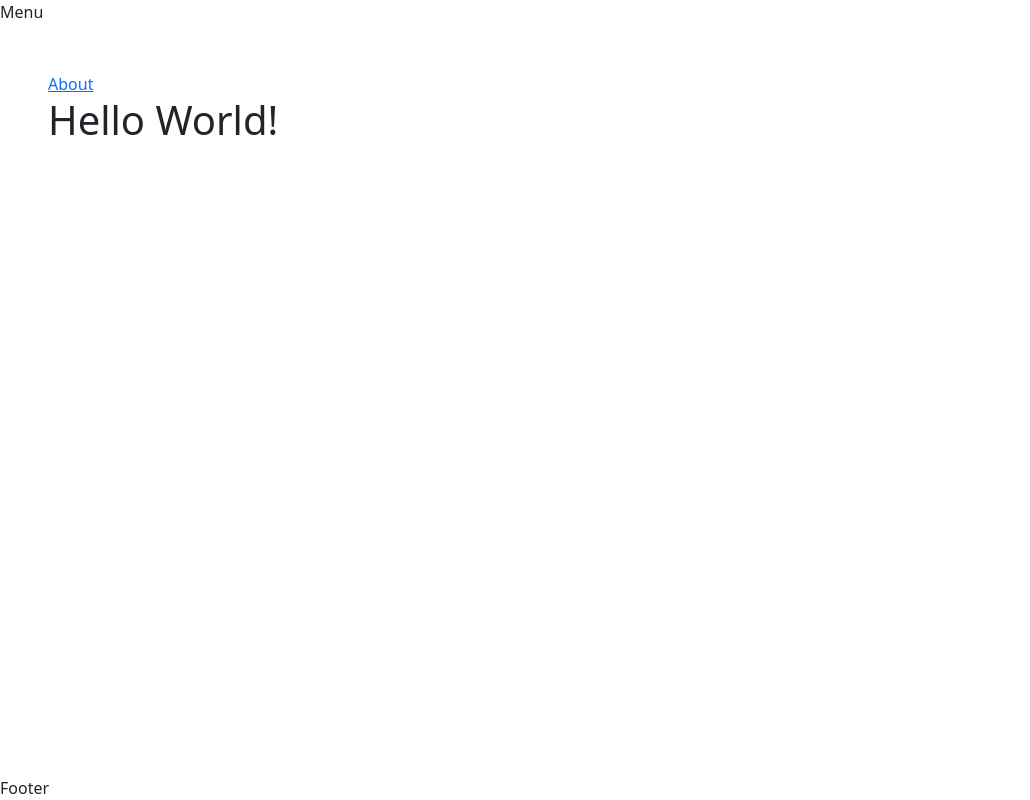
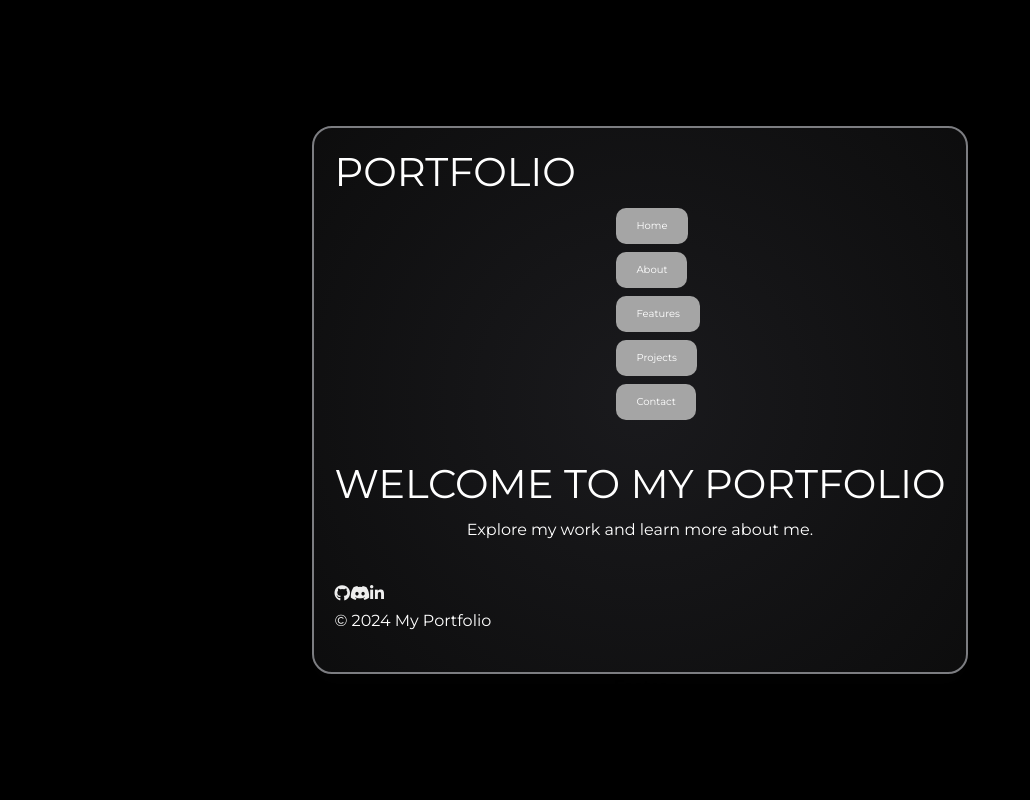
Before and after one commit to Jaymiller2002/Portfolio-Landing-Page, a React (Vite) app: page / in a window 1280 px wide. Shown: the whole page, without its empty margins (0-1030 px from the left). Built offline with nearby package versions, Linux system fonts and the light colour scheme.

Commit message:
added stuff

```diff
--- a/src/App.css
+++ b/src/App.css
@@ -1,15 +1,118 @@
+@import url('https://fonts.googleapis.com/css2?family=Montserrat:wght@400&display=swap');
+
 html {
   height: 100%;
 }
+
 body {
+  color: #000000;
+  background: #000000;
+  font-family: 'Montserrat', Arial, Helvetica, sans-serif;
+  line-height: 1.6;
+  font-weight: 400;
+  font-size: 16px;
   height: 100%;
+  margin: 0;
 }
+
 #root {
   display: flex;
-  height: 100%;
   flex-direction: column;
+  align-items: center;
   justify-content: center;
+  min-height: 100vh;
 }
-#page-content {
-  flex-grow: 2;
+
+.container {
+  display: flex;
+  flex-direction: column;
+  align-items: center;
+  justify-content: center;
+  min-height: 100vh;
+  padding: 20px;
 }
+
+.whole-container {
+  max-width: 960px;
+  width: 100%;
+  padding: 20px;
+  border: 2px solid #7c7d81;
+  border-radius: 20px;
+  background: radial-gradient(
+    circle 40vmax at 50% 50%,
+    rgb(26, 26, 29) 0%,
+    rgb(10, 10, 10) 100%
+  );
+  box-shadow: 0 10px 20px rgba(18, 18, 19, 0.1);
+}
+
+.header,
+.footer {
+  padding: 20px 0;
+  text-align: center;
+}
+
+button {
+  background-color: #a5a5a5;
+  border: none;
+  border-radius: 10px;
+  color: white;
+  padding: 10px 20px;
+  text-align: center;
+  text-decoration: none;
+  display: inline-block;
+  font-size: 10px;
+  margin: 4px 2px;
+  cursor: pointer;
+}
+
+button:hover {
+  background-color: #3e3f42;
+}
+
+.main-content {
+  margin: 20px 0;
+  background: #ccc;
+}
+
+h1,
+h2,
+h3 {
+  color: #ffffff;
+  font-weight: normal;
+  text-transform: uppercase;
+}
+
+p {
+  color: #ffffff;
+  max-width: 65ch;
+  line-height: 1.8;
+}
+
+ul {
+  list-style: none;
+}
+
+a {
+  color: #eee;
+  text-decoration: none;
+  transition: color 0.3s ease;
+}
+
+a:hover {
+  color: #fff;
+}
+
+.project {
+  padding: 20px;
+  border-radius: 10px;
+  background-color: #3e3f42;
+  box-shadow: 0 4px 8px rgba(0, 0, 0, 0.1);
+  margin-bottom: 20px;
+  cursor: pointer;
+  transition: transform 0.3s ease;
+}
+
+.project:hover {
+  transform: translateY(-5px);
+}
--- a/src/App.jsx
+++ b/src/App.jsx
@@ -1,21 +1,112 @@
-import { Link } from "react-router-dom"
+import React, { useState } from 'react';
+import { Link } from "react-router-dom";
 
-const Title = () => {
+const Header = ({ handleSectionChange }) => (
+  <header>
+    <h1>Portfolio</h1>
+    <nav>
+      <ul>
+        <li><button onClick={() => handleSectionChange('home')} style={{marginLeft: "250px"}}>Home</button></li>
+        <li><button onClick={() => handleSectionChange('about')} style={{marginLeft: "250px"}}>About</button></li>
+        <li><button onClick={() => handleSectionChange('features')} style={{marginLeft: "250px"}}>Features</button></li>
+        <li><button onClick={() => handleSectionChange('projects')} style={{marginLeft: "250px"}}>Projects</button></li>
+        <li><button onClick={() => handleSectionChange('contact')} style={{marginLeft: "250px"}}>Contact</button></li>
+        {/* Add other navigation options */}
+      </ul>
+    </nav>
+  </header>
+);
+
+const Home = () => (
+  <section id="home">
+    <div className="header">
+      <h1>Welcome to My Portfolio</h1>
+      <p>Explore my work and learn more about me.</p>
+    </div>
+  </section>
+);
+
+const AboutSection = () => (
+  <section id="about">
+    <div className="header">
+      <h1>About Me</h1>
+      <Link to="#">Hire Me</Link>
+    </div>
+    <div className="card">
+      <img src="assets/logo.png" alt="Logo" />
+      <div className="info">
+        <h1>It's Jay Miller</h1>
+        <p>
+          Lorem ipsum dolor sit amet consectetur adipisicing elit. Veniam voluptates error in dolorum dolor rerum reiciendis consequuntur tenetur maxime.
+        </p>
+      </div>
+    </div>
+  </section>
+);
+
+const FeaturesSection = () => (
+  <section id="features">
+    <div className="header">
+      <h1>Features</h1>
+      <Link to="#">See More</Link>
+    </div>
+    <div className="feature-cards">
+      <div className="card">
+        <div className="info">
+          <i className='bx bxs-devices'></i>
+          <h1>Responsive Design</h1>
+          <p>
+            Explore a diverse collection of my creative endeavors, including web design, JavaScript, and mini projects. Each project showcases my creativity, attention to detail, and passion for delivering visually stunning and engaging experiences.
+          </p>
+        </div>
+      </div>
+      {/* Add other feature cards */}
+    </div>
+  </section>
+);
+
+const ProjectsSection = () => (
+  <section id="projects">
+    <div className="header">
+      <h1>Projects</h1>
+      <Link to="#">View All Projects</Link>
+    </div>
+    <div className="project-cards">
+      {/* Add project cards */}
+    </div>
+  </section>
+);
+
+const Footer = () => (
+  <footer>
+    <div className="social-links">
+      <a href="#"><i className='fa-brands fa-github'></i></a>
+      <a href="#"><i className='fa-brands fa-discord'></i></a>
+      <a href="#"><i className='fa-brands fa-linkedin-in'></i></a>
+      {/* Add other social links */}
+    </div>
+    <p>&copy; 2024 My Portfolio</p>
+  </footer>
+);
+
+const App = () => {
+  const [currentSection, setCurrentSection] = useState('home');
+
+  const handleSectionChange = (section) => {
+    setCurrentSection(section);
+  };
+
   return (
-    <h1>
-      Hello World!
-    </h1>
-  )
-}
+    <div className="whole-container">
+      <Header handleSectionChange={handleSectionChange} />
+      {currentSection === 'home' && <Home />}
+      {currentSection === 'about' && <AboutSection />}
+      {currentSection === 'features' && <FeaturesSection />}
+      {currentSection === 'projects' && <ProjectsSection />}
+      {/* Add other sections */}
+      <Footer />
+    </div>
+  );
+};
 
-function App() {
-  return (
-    <div className="p-5">
-      <Link to='/about'>About</Link>
-      <Title />
-    </div>
-  )
-}
-
-
-export default App
+export default App;
```
